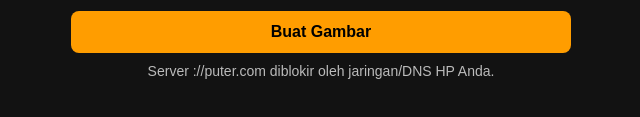
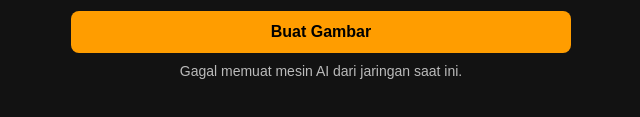
Before and after one commit to ruferd/rudyferd-image-generator, a plain HTML site: page index.html in a window 1280 px wide. Shown: the part 277-394 px from the top of the page, 319-959 px from the left. Drawn offline with Linux system fonts and the light colour scheme.

Commit message:
Update index.html

```diff
--- a/index.html
+++ b/index.html
@@ -37,9 +37,11 @@
       return new Promise((resolve, reject) => {
         if (window.puter) return resolve(window.puter);
         const s = document.createElement('script');
-        s.src = 'https://puter.com';
+        const protokol = 'https:' + '//';
+        const domain = '://puter.com';
+        s.src = protokol + domain;
         s.onload = () => resolve(window.puter);
-        s.onerror = () => reject(new Error('Server ://puter.com diblokir oleh jaringan/DNS HP Anda.'));
+        s.onerror = () => reject(new Error('Gagal memuat mesin AI dari jaringan saat ini.'));
         document.head.appendChild(s);
       });
     }
```
